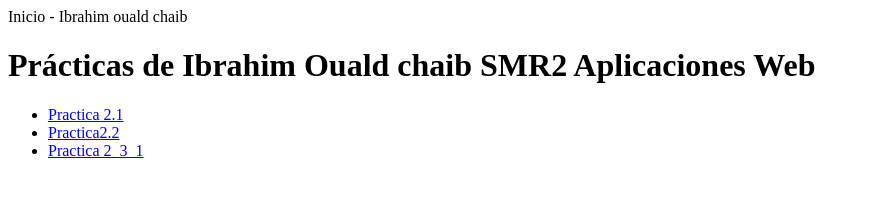
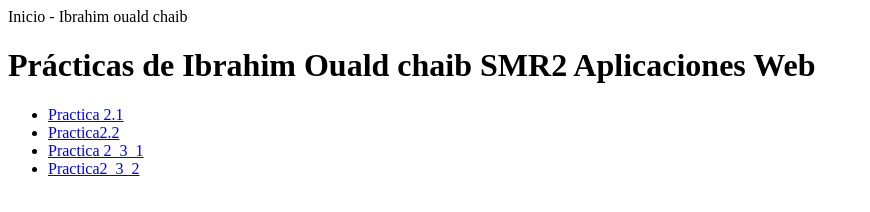
Before and after one commit to ibrahimproou/10_ibrahim_ouald, a plain HTML site: page index.html in a window 1280 px wide. Shown: the whole page, without its empty margins (0-870 px from the left). Drawn offline with Linux system fonts and the light colour scheme.

Commit message:
Practica 2_3_2

```diff
--- a/index.html
+++ b/index.html
@@ -8,6 +8,8 @@
     <li><a href="practica2/textos.html">Practica 2.1</a></li>
     <li><a href="practica 2.2/Favicon.html">Practica2.2</a></li>
     <li><a href="practica 2.3.1/practica2_3_1.html">Practica 2_3_1</a></li>
+    <li><a href="Practica2_3_2.html">Practica2_3_2</a></li>
+
 
   </ul>
 
```
